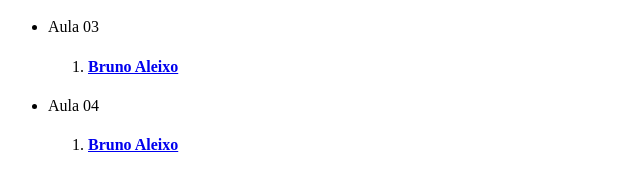
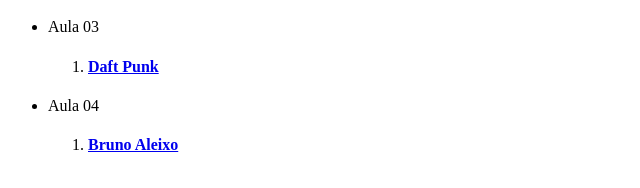
Before and after one commit to TiagoDuarte20/Entregas, a plain HTML site: page index.html in a window 1280 px wide. Shown: the part 252-440 px from the top of the page, 0-640 px from the left. Drawn offline with Linux system fonts and the light colour scheme.

Commit message:
Update index.html

```diff
--- a/index.html
+++ b/index.html
@@ -22,7 +22,7 @@
  <ul>
     <li>Aula 03</li>
     <ol>
-    <li><a href="https://tiagoduarte20.github.io/net_art/" target =  "_self" > <h4> Bruno Aleixo </h4> </a></li>
+    <li><a href="https://tiagoduarte20.github.io/net_art/" target =  "_self" > <h4> Daft Punk </h4> </a></li>
     </ol>
 </ul>
     <ul>
```
